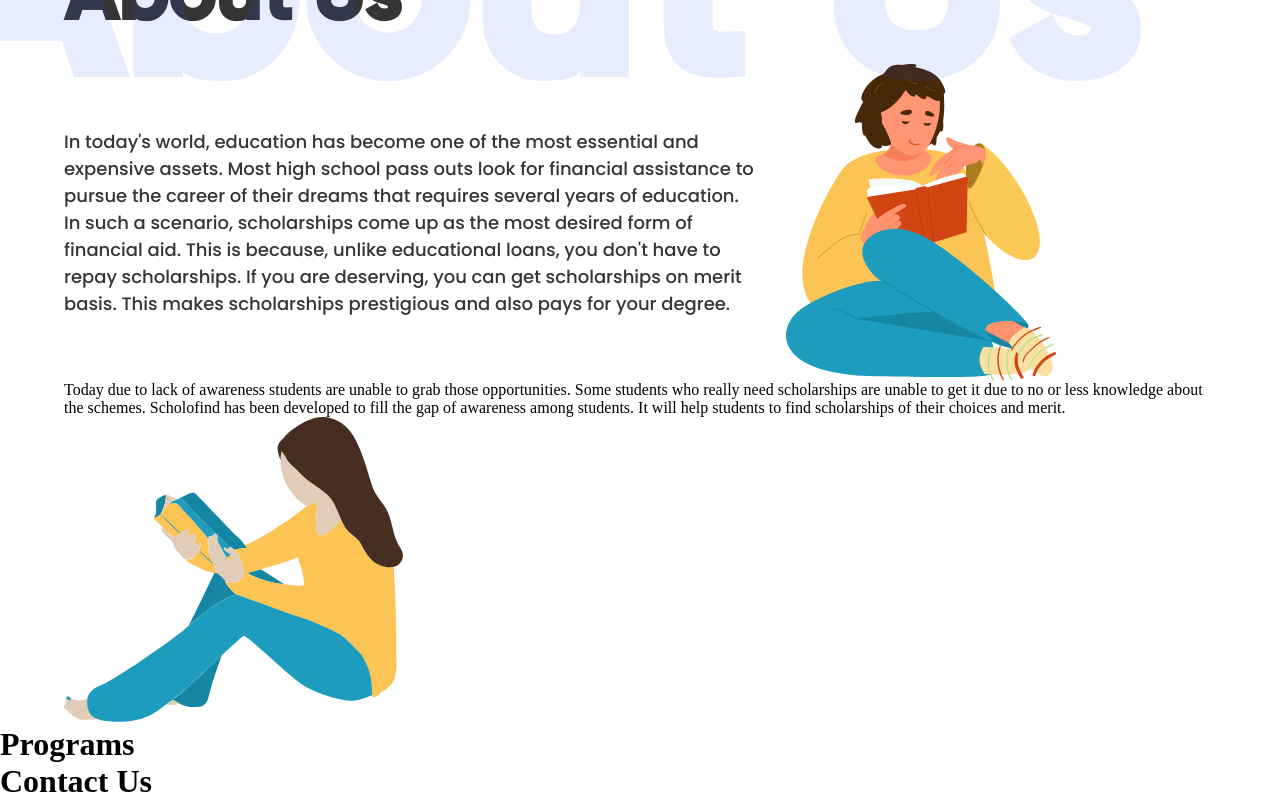
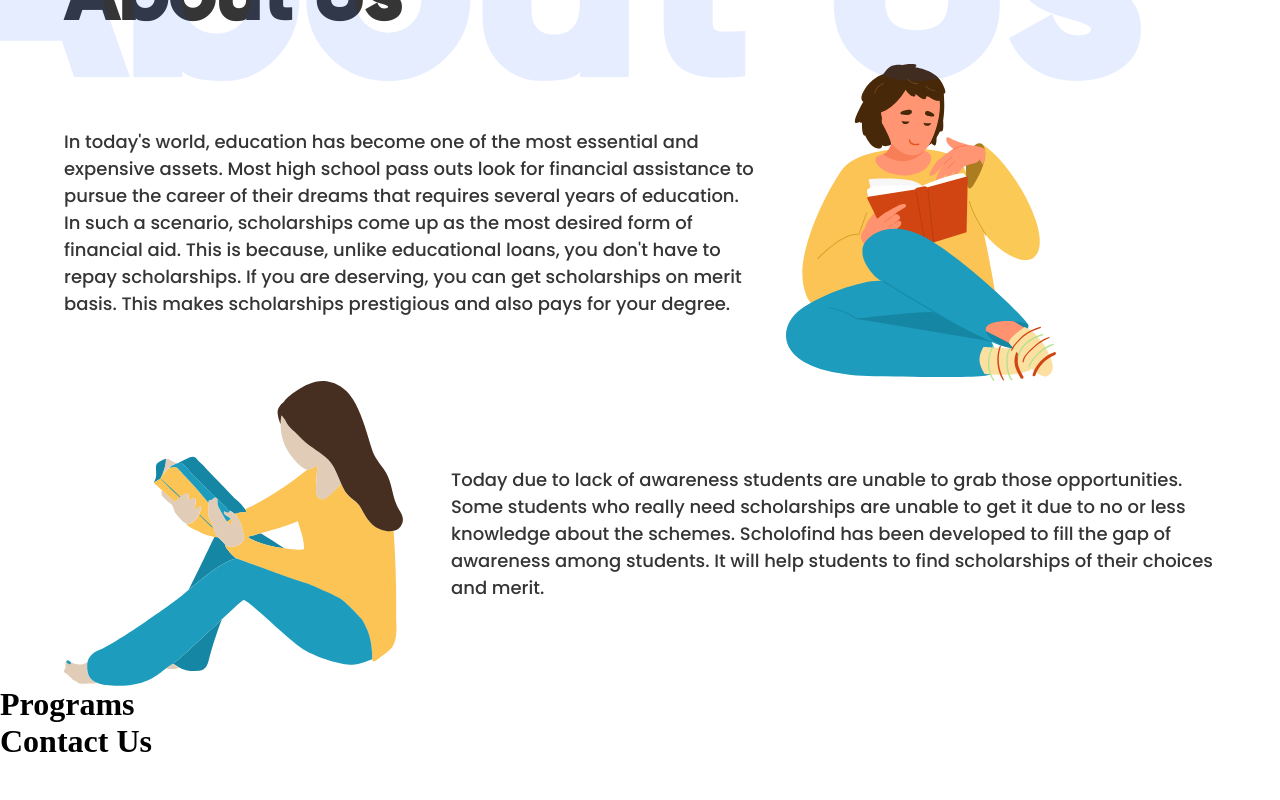
Before and after one commit to Aditya-150/scholofind, a React (Create React App) app: page / in a window 1280 px wide. Shown: the part 875-1675 px from the top of the page. After the commit the page ends 1635 px from the top, so only its background shows below. Built offline with nearby package versions, Linux system fonts and the light colour scheme.

Commit message:
About for desktop done!

```diff
--- a/src/components/aboutus/aboutus.css
+++ b/src/components/aboutus/aboutus.css
@@ -48,3 +48,17 @@
   color: #353535;
   padding-right: 2rem;
 }
+.scholofind__about-content2 {
+  display: flex;
+  flex-direction: row-reverse;
+  align-items: center;
+}
+.scholofind__about-content2 p {
+  font-family: var(--font-sub);
+  font-style: normal;
+  font-weight: 400;
+  font-size: 18px;
+  line-height: 27px;
+  color: #353535;
+  padding-left: 3rem;
+}
```
